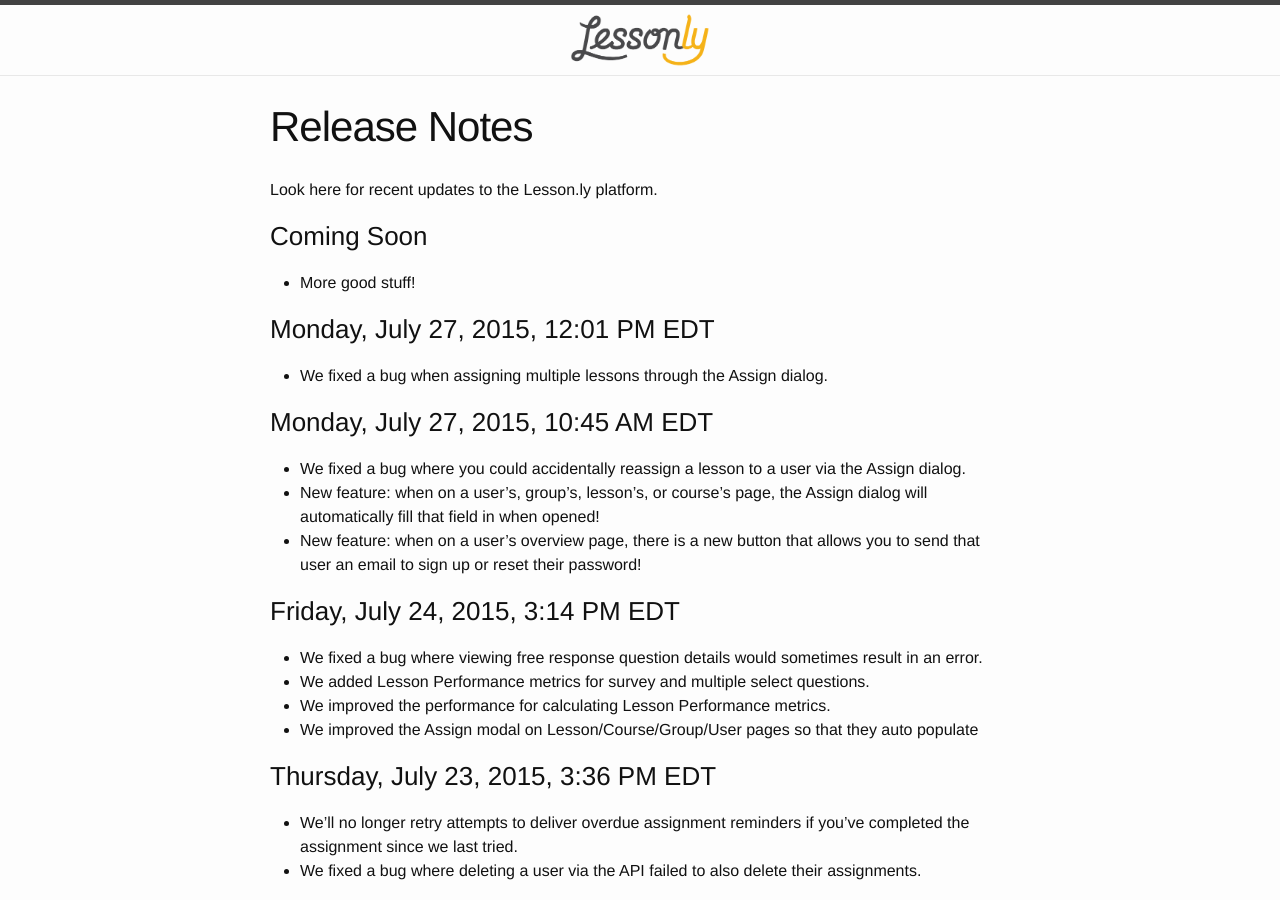
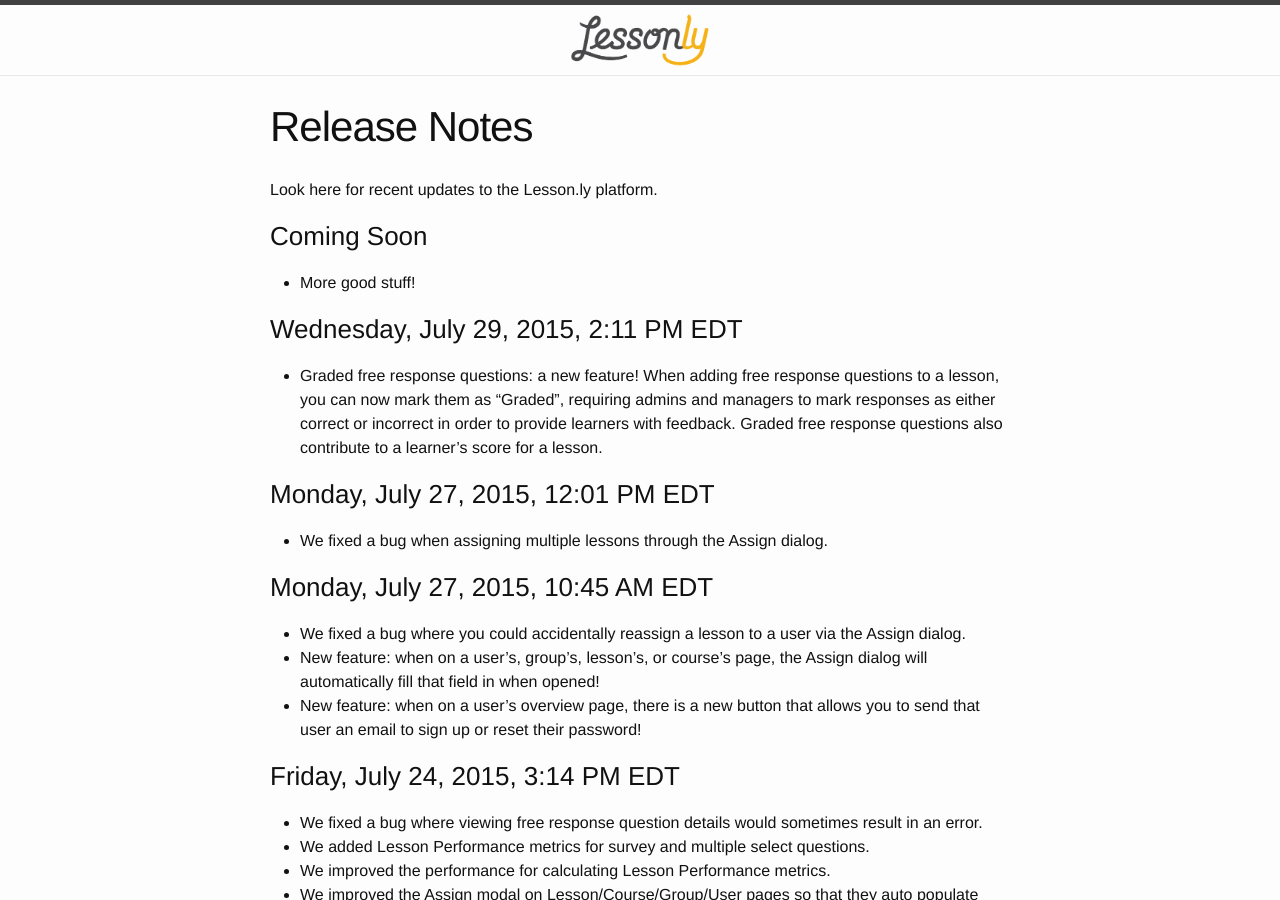
Before and after one commit to isabella232/lessonly.github.io, a Jekyll site: the page built from release-notes.md, in a window 1280 px wide and 900 px high. Built offline with Jekyll 4.4.1, drawn with Linux system fonts in a browser that asks for light colours.

Commit message:
Graded free response!

```diff
--- a/release-notes.md
+++ b/release-notes.md
@@ -9,6 +9,10 @@
 ### Coming Soon
 
 - More good stuff!
+
+### Wednesday, July 29, 2015, 2:11 PM EDT
+
+- Graded free response questions: a new feature! When adding free response questions to a lesson, you can now mark them as “Graded”, requiring admins and managers to mark responses as either correct or incorrect in order to provide learners with feedback. Graded free response questions also contribute to a learner's score for a lesson.
 
 ### Monday, July 27, 2015, 12:01 PM EDT
 
```
